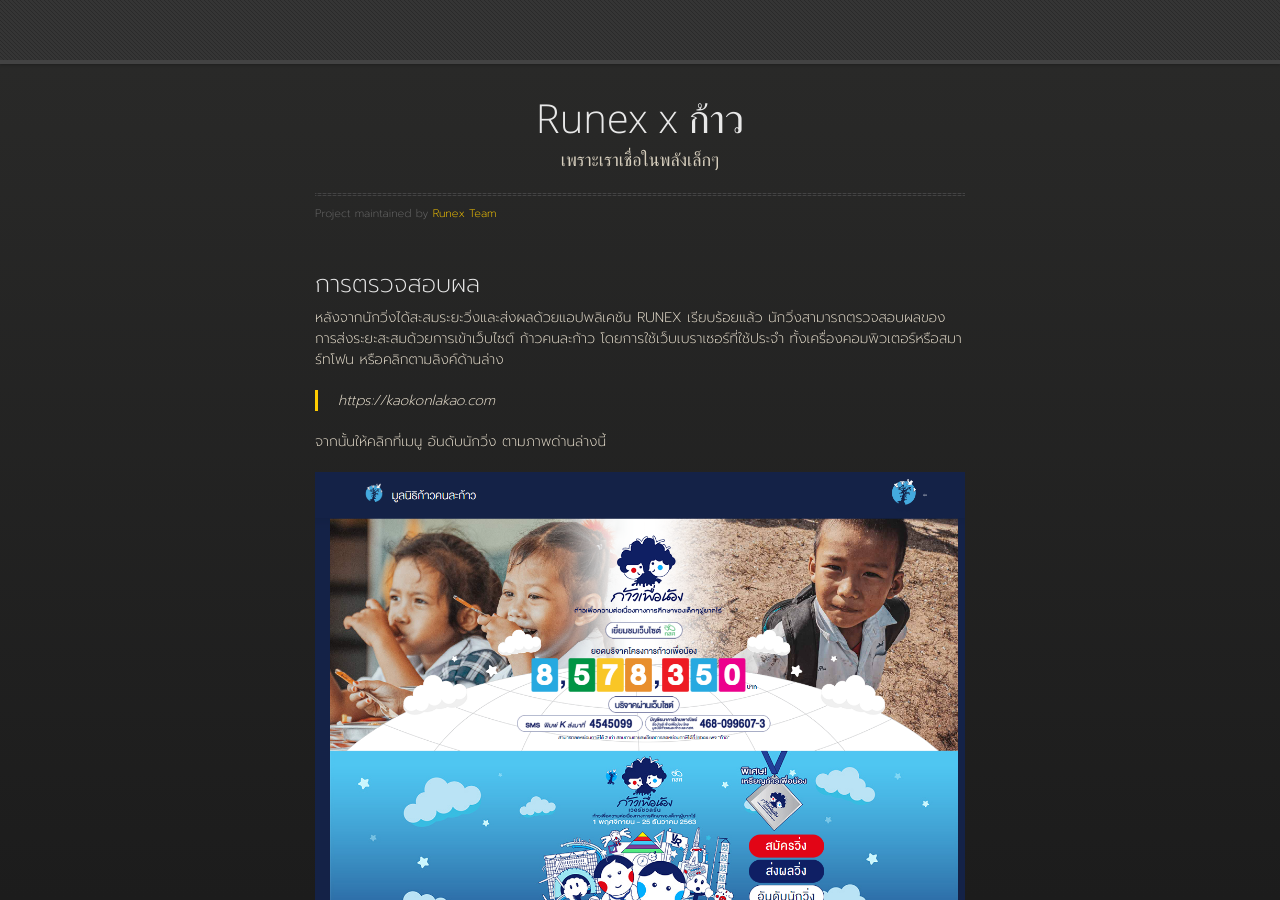
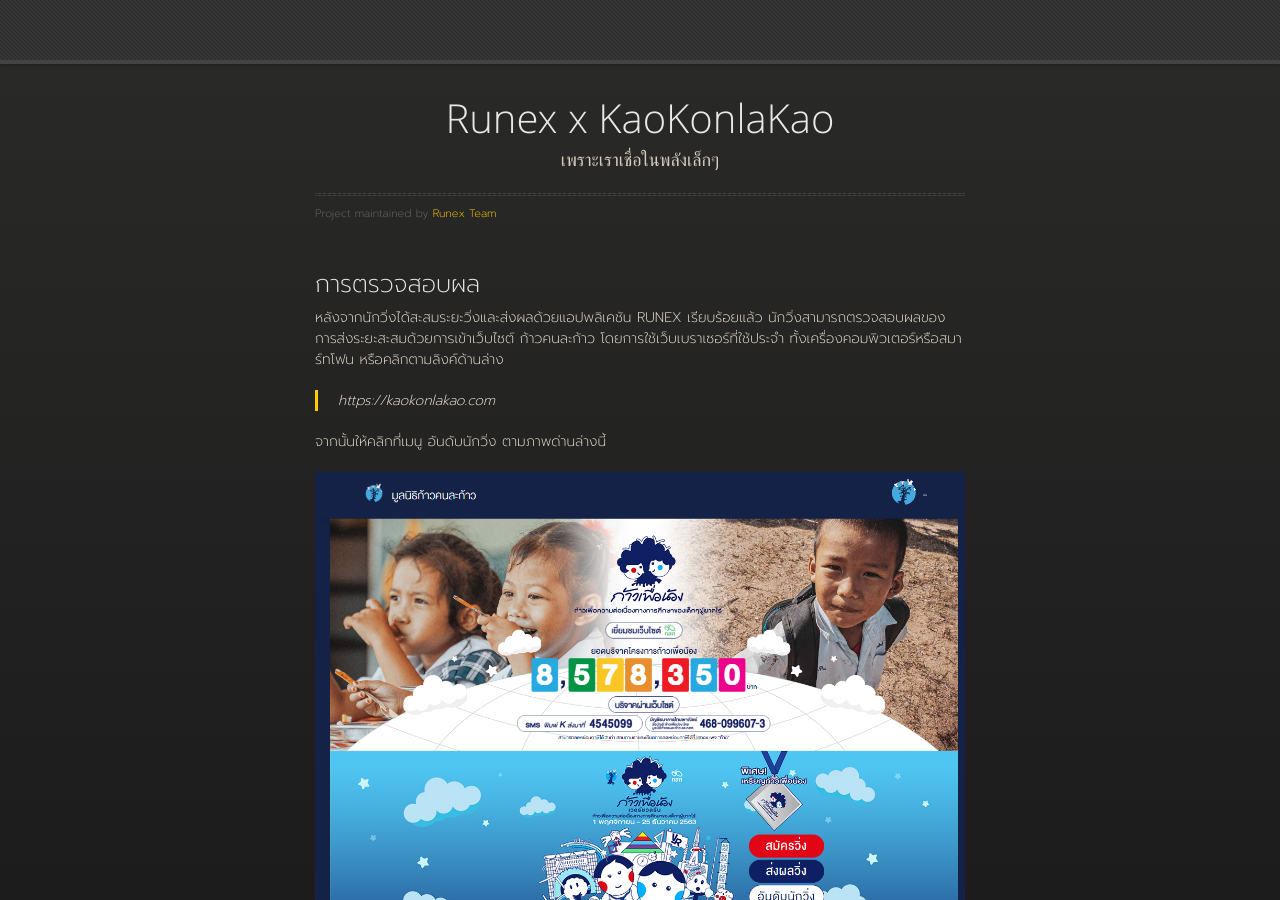
Before and after one commit to frogconn/frogconn.github.io, a Jekyll site: the page built from kaokonlakao-vr.md, in a window 1280 px wide and 900 px high. Built offline with Jekyll 4.4.1, drawn with Linux system fonts in a browser that asks for light colours; our own code applies the rules of GitHub Pages for plain Markdown files.

Commit message:
Changed title.

```diff
--- a/_layouts/kao.html
+++ b/_layouts/kao.html
@@ -28,7 +28,7 @@
 
       <section style="font-family: 'Prompt', sans-serif;">
         <div id="title">
-          <h1>Runex x ก้าว</h1>
+          <h1>Runex x KaoKonlaKao</h1>
           <p>เพราะเราเชื่อในพลังเล็กๆ</p>
           <hr>
           <span class="credits left">Project maintained by <a href="https://runex.co">Runex Team</a></span>
```
